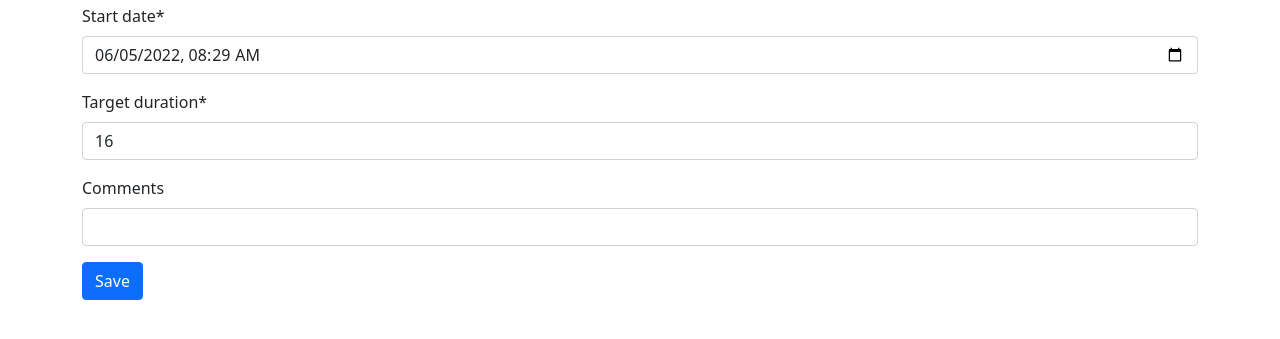
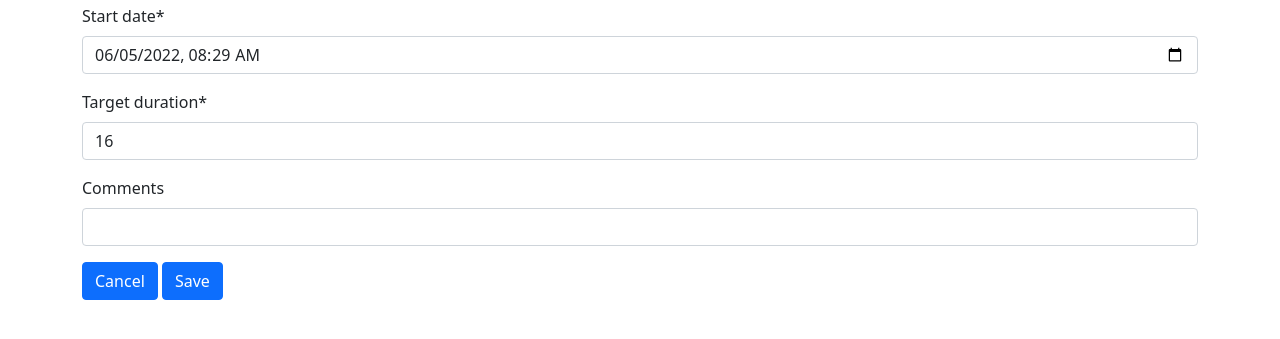
Before and after one commit to luiscberrocal/ganexa_event_manager, a Django app: page /en/fasting/fasting-session/create/ in a window 1280 px wide. Shown: the part 56-395 px from the top of the page. Run offline with Django 3.2, Linux system fonts and the light colour scheme; the visitor is signed in with stand-in values (Sample User, id 1); parts of the project's set-up code (start-up, migrations or seed data) failed here and were passed over; some libraries are stand-ins or nearby versions.

Commit message:
Added cancel button to create fast.

```diff
--- a/ganexa_event_manager/fasting_track/forms.py
+++ b/ganexa_event_manager/fasting_track/forms.py
@@ -14,7 +14,7 @@ class FastingSessionForm(forms.ModelForm):
         super(FastingSessionForm, self).__init__(*args, **kwargs)
         self.helper = FormHelper(self)
         self.helper.form_id = 'fasting-form'
-        self.helper.add_input(Submit('submit', _('Save')))
+#        self.helper.add_input(Submit('submit', _('Save')))
         date_format = "%Y-%m-%dT%H:%M"
         local_now = localtime(timezone.now())
         self.fields['start_date'].initial = local_now.strftime(date_format)
@@ -22,11 +22,17 @@ class FastingSessionForm(forms.ModelForm):
                                                                attrs={'type': 'datetime-local'})
         self.fields['user'].initial = self.user
         self.fields['user'].widget = forms.HiddenInput()
+        if self.instance.end_date is not None:
+            self.fields['end_date'].widget = forms.DateTimeInput(format=date_format,
+                                                                 attrs={'type': 'datetime-local'})
+        else:
+            self.fields['end_date'].widget = forms.HiddenInput()
 
     class Meta:
         model = FastingSession
         fields = (
             'start_date',
+            'end_date',
             'target_duration',
             'comments',
             'user',
--- a/ganexa_event_manager/templates/fasting_track/fastingsession_form.html
+++ b/ganexa_event_manager/templates/fasting_track/fastingsession_form.html
@@ -3,14 +3,22 @@
 {% load i18n %}
 
 {% block content %}
-  {% crispy form %}
+  <form class="form-horizontal" method="post" action="" id="fasting-session-form">
+        {% csrf_token %}
+        {{ form|crispy }}
+        <div class="control-group">
+            <div class="controls">
+                <a href="{% url 'fasting-track:list-fasting-session' %}" class="btn btn-primary">{% trans 'Cancel' %}</a>
+                <button type="submit" class="btn btn-primary" id="save_button">{% trans 'Save' %}</button>
+            </div>
+        </div>
 {% endblock %}
 
 {% block inline_javascript %}
   {{ block.super }}
   <script>
-  $('#id_start_date').datetimepicker({
-    format: 'yyyy-mm-dd HH:MM:ss'
-});
+    $('#id_start_date').datetimepicker({
+      format: 'yyyy-mm-dd HH:MM:ss'
+    });
   </script>
-{% endblock  %}
+{% endblock %}
```
